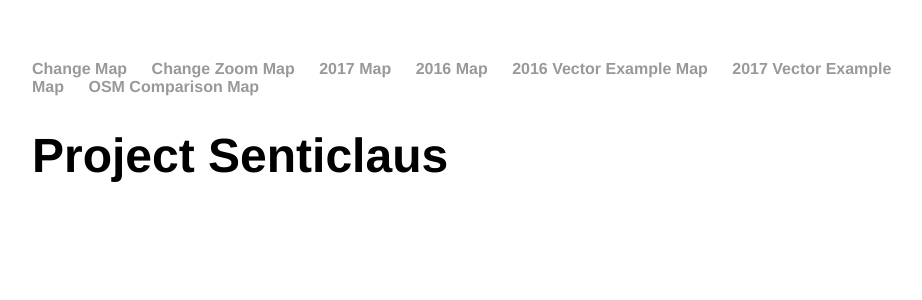
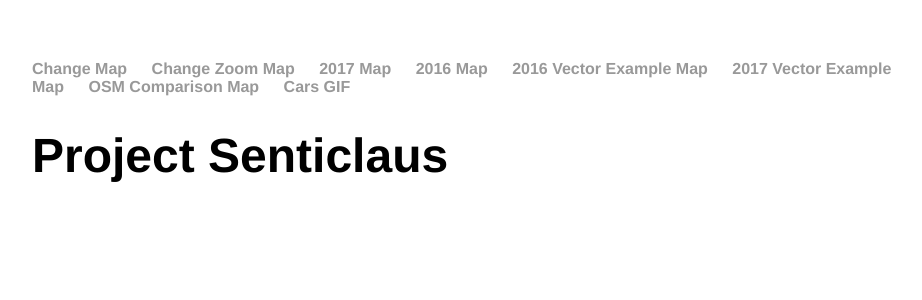
Before and after one commit to Senticlaus/Senticlaus-Maps, a Jekyll site: the page index.html, which Jekyll copies as it is, in a window 1280 px wide. Shown: the top 300 px of the page, without its empty margins (160-1082 px from the left). Built offline with Jekyll 4.4.1, drawn with Linux system fonts in a browser that asks for light colours.

Commit message:
Update index.html

```diff
--- a/index.html
+++ b/index.html
@@ -15,6 +15,7 @@
 			<li><a href="2016.html">2016 Vector Example Map</a></li>
 			<li><a href="2017.html">2017 Vector Example Map</a></li>
 			<li><a href="osm_2017.html">OSM Comparison Map</a></li>
+			<li><a href="AL_cars.gif">Cars GIF</a></li>
     		</ul>
 		</nav>
 		<div class="container">
```
